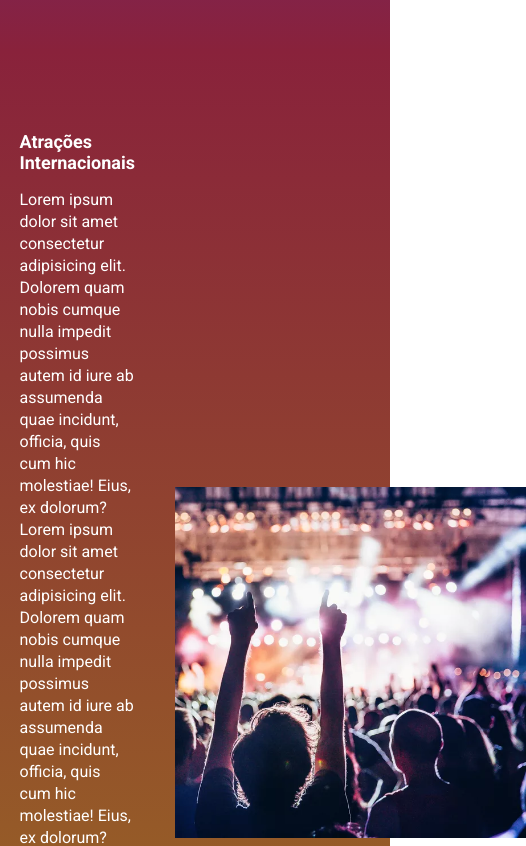
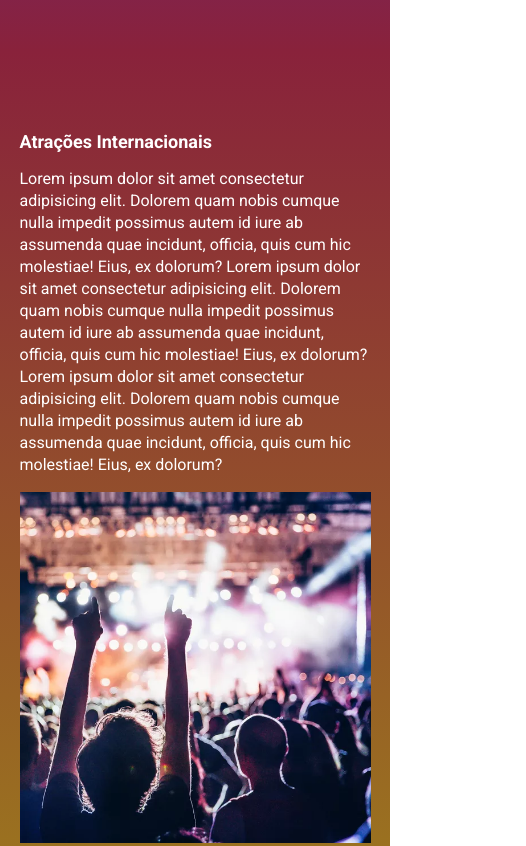
Before and after one commit to gabriel47665/curso_ebac_page_evento, a website built with Parcel: page src/index.html in a window 390 px wide. Shown: the part 2380-3226 px from the top of the page, 526 px wide, since content can reach past the window. Built offline with nearby package versions, Linux system fonts and the light colour scheme.

Commit message:
ajustes responsivo

```diff
--- a/src/styles/_event.scss
+++ b/src/styles/_event.scss
@@ -51,7 +51,7 @@
     @media (max-width: 640px) {
         padding: 50px 0;
 
-        .container {
+        .container, &--event2 .container{
             display: block;
         }
 
```
